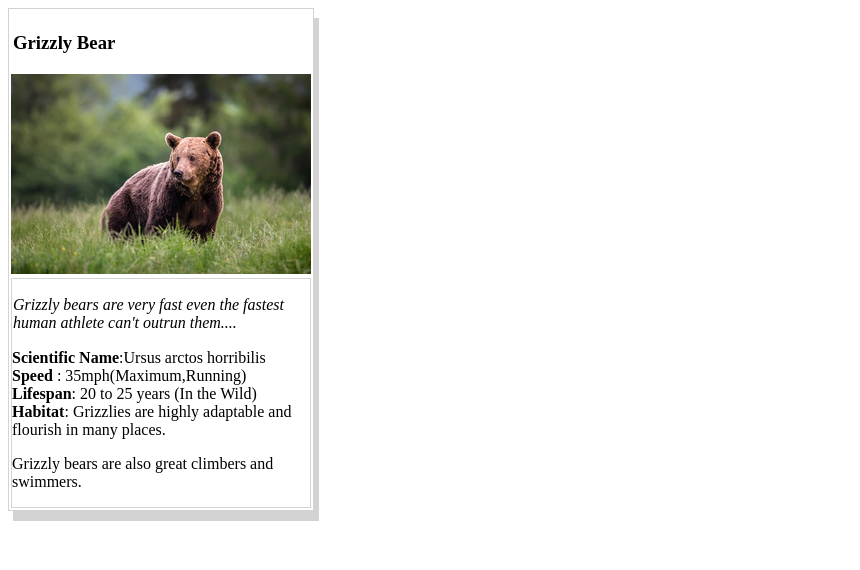
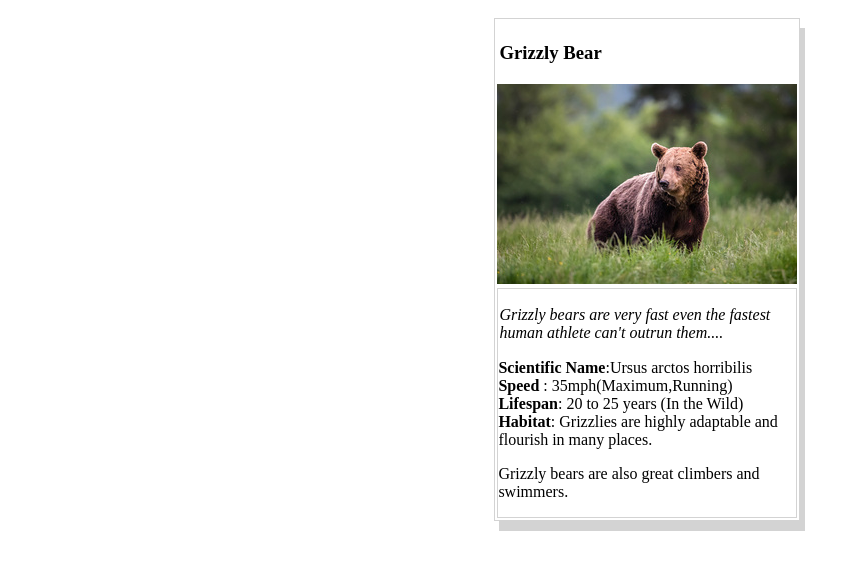
Before and after one commit to jjblakney/Animal_Trading_Card, a plain HTML site: page index.html in a window 1280 px wide. Shown: the whole page, without its empty margins (0-860 px from the left). Drawn offline with Linux system fonts and the light colour scheme.

Commit message:
Update styles.css
I updated the positioning to center the card.

```diff
--- a/styles.css
+++ b/styles.css
@@ -8,6 +8,8 @@
  box-shadow: 5px 10px  lightgrey;
  position:absolute;
  width:300px;
+ margin-left:38%;
+ margin-top:10px;
   }
 
 .bottomcontainer{
```
